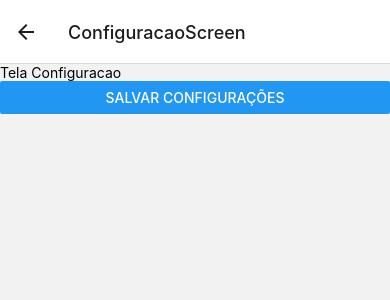
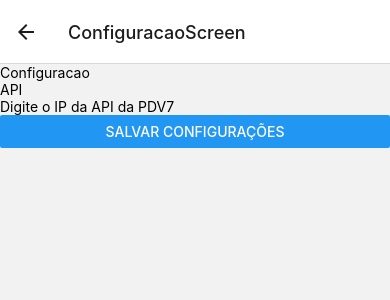
Before and after one commit to fanaia/pagSplit, a React Native app: screen /ConfiguracaoScreen in a window 390 px wide. Shown: the top 300 px of the page. Built offline with nearby package versions, Linux system fonts and the light colour scheme.

Commit message:
tela de configuracao salvando e recuperando os dados locais

```diff
--- a/package.json
+++ b/package.json
@@ -10,6 +10,7 @@
     "test": "jest"
   },
   "dependencies": {
+    "@react-native-async-storage/async-storage": "^1.17.11",
     "@react-native-community/masked-view": "^0.1.11",
     "@react-navigation/native": "^6.1.4",
     "@react-navigation/native-stack": "^6.9.10",
--- a/src/screens/AutenticacaoScreen.js
+++ b/src/screens/AutenticacaoScreen.js
@@ -12,14 +12,15 @@ const AutenticacaoScreen = () => {
     const [chaveAcesso, setChaveAcesso] = useState('');
 
     const handleAutenticar = async () => {
+        console.log('autenticar');
         const resultado = await Autenticar(chaveAcesso);
+        console.log(resultado);
 
         if (resultado.statusCode === 200) {
             setUsuarioAutenticado(resultado.dados);
             navigation.navigate('PagamentoNavigator');
         } else {
             setUsuarioAutenticado({});
-            console.log('erro autenticacao');
         }
     };
 
--- a/src/screens/ConfiguracaoScreen.js
+++ b/src/screens/ConfiguracaoScreen.js
@@ -1,17 +1,44 @@
-import React from 'react';
-import {View, Text, Button} from 'react-native';
+import React, {useState, useEffect} from 'react';
+import {View, Text, Button, TextInput} from 'react-native';
 import {useNavigation} from '@react-navigation/native';
+import AsyncStorage from '@react-native-async-storage/async-storage';
+import {Alert} from 'react-native/Libraries/Alert/Alert';
 
 const ConfiguracaoScreen = () => {
     const navigation = useNavigation();
 
+    const [ip, setIp] = useState('');
+    const [ipInicial, setIpInicial] = useState('');
+
+    useEffect(() => {
+        AsyncStorage.getItem('ip').then(value => {
+            if (value) {
+                setIpInicial(value);
+                setIp(value);
+            }
+        });
+    }, []);
+
     const handleSalvar = async () => {
+        try {
+            await AsyncStorage.setItem('ip', ip);
+            console.log('IP salvo com sucesso!');
+        } catch (error) {
+            console.log('Erro ao salvar configuracao: ', error);
+        }
+
         navigation.goBack();
     };
 
     return (
         <View>
-            <Text>Tela Configuracao</Text>
+            <Text>Configuracao</Text>
+            <Text>API</Text>
+            <TextInput
+                placeholder="Digite o IP da API da PDV7"
+                value={ip}
+                onChangeText={setIp}
+            />
             <Button onPress={handleSalvar} title="Salvar Configurações" />
         </View>
     );
```
Also changed, not shown: 1 other file (tests, documents, lock files or other folders).
